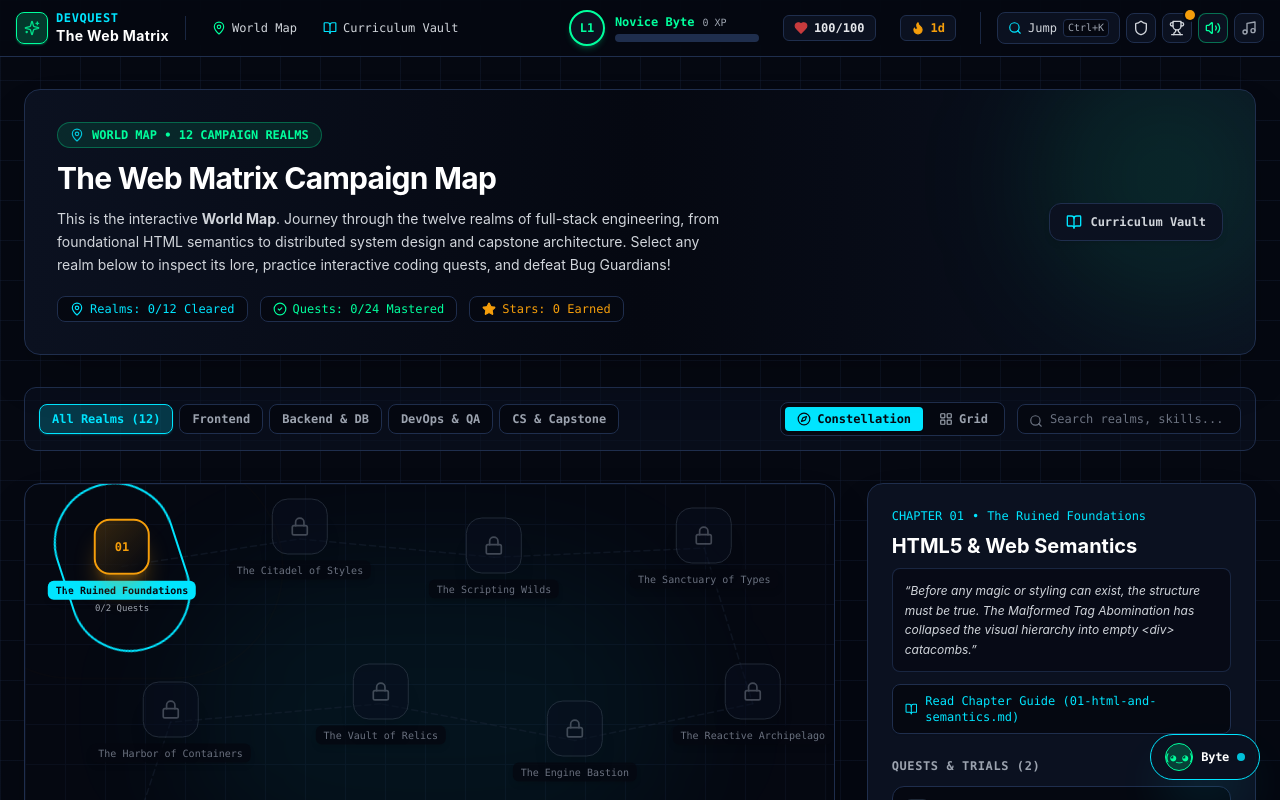
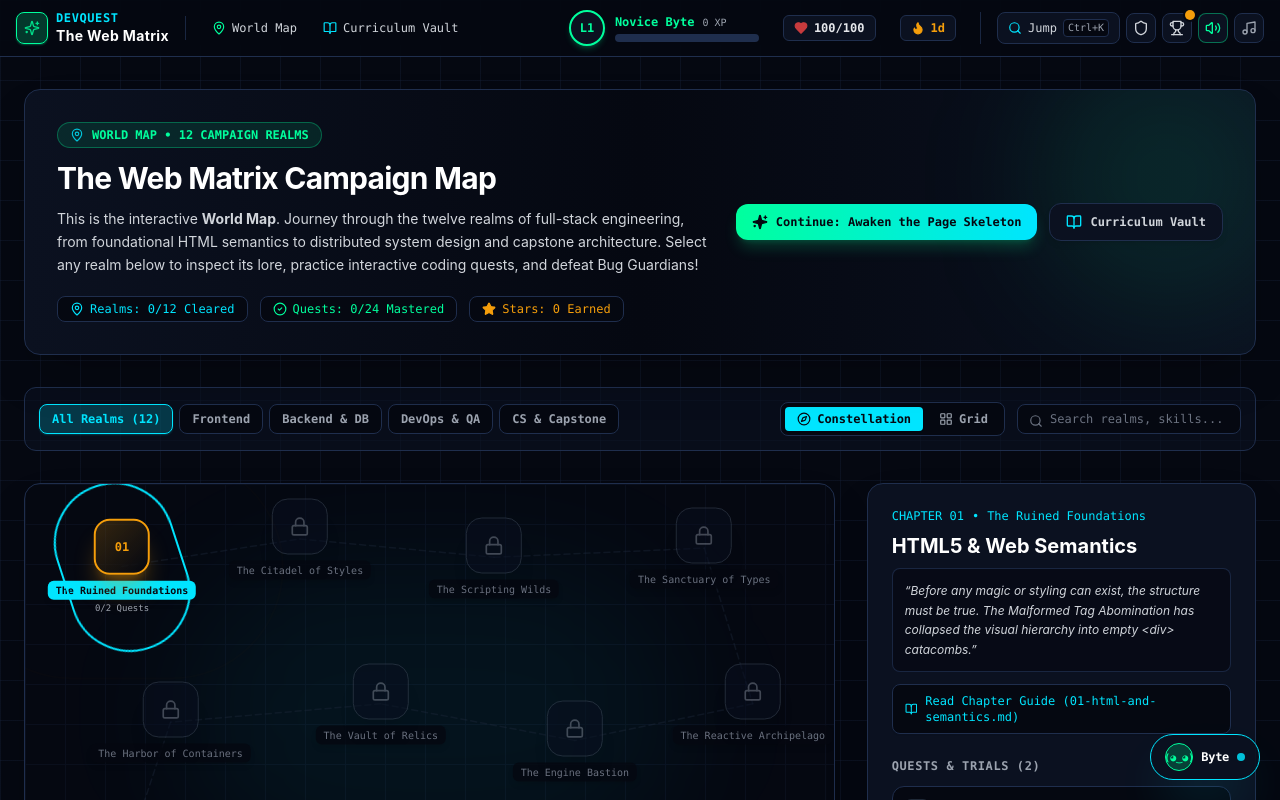
Before and after one commit to IamUnKnOwN25/fullstack-learning-guide, a Next.js app: page / in a window 1280 px wide. Shown: the top 800 px of the page. Built offline with nearby package versions, Linux system fonts and the light colour scheme.

Commit message:
feat(map): add smart next-quest CTA, constellation filter highlighting, and 3-star quest badges

```diff
--- a/src/components/ConstellationWorldMap.tsx
+++ b/src/components/ConstellationWorldMap.tsx
@@ -23,6 +23,7 @@ interface Props {
   completedBosses: string[];
   completedQuests: string[];
   level: number;
+  highlightedRealmIds?: string[];
 }
 
 // 12-Node Map Coordinates in percent (x, y)
@@ -62,6 +63,7 @@ export function ConstellationWorldMap({
   completedBosses,
   completedQuests,
   level,
+  highlightedRealmIds,
 }: Props) {
   return (
     <div className="relative w-full aspect-[16/10] sm:aspect-[16/9] min-h-[460px] max-h-[640px] rounded-2xl bg-matrix-dark border border-matrix-border overflow-hidden shadow-2xl p-4 sm:p-6 select-none">
@@ -141,6 +143,8 @@ export function ConstellationWorldMap({
 
         // Frontier node: unlocked but boss not defeated yet
         const isFrontier = isUnlocked && !isBossDefeated;
+        const isFilterMatch =
+          !highlightedRealmIds || highlightedRealmIds.includes(realm.id);
 
         return (
           <div
@@ -156,7 +160,7 @@ export function ConstellationWorldMap({
             }}
             className={`absolute z-10 flex flex-col items-center group cursor-pointer transition-all ${
               isSelected ? "scale-125 z-20" : "hover:scale-115"
-            }`}
+            } ${isFilterMatch ? "opacity-100" : "opacity-25 scale-90"}`}
           >
             {/* Frontier Ping Halo */}
             {isFrontier && (
--- a/src/components/WorldCampaignMap.tsx
+++ b/src/components/WorldCampaignMap.tsx
@@ -53,6 +53,30 @@ export function WorldCampaignMap() {
 
   const totalStars = Object.values(stars).reduce((sum, s) => sum + s, 0);
 
+  // Determine recommended next uncompleted quest or boss
+  const nextCampaignTarget = React.useMemo(() => {
+    for (const r of REALMS) {
+      const rQuests = QUESTS[r.id] || [];
+      for (const q of rQuests) {
+        if (!completedQuests.includes(q.id)) {
+          return {
+            type: "quest" as const,
+            label: `Continue: ${q.title}`,
+            href: `/quest/${r.id}/${q.id}`,
+          };
+        }
+      }
+      if (!completedBosses.includes(r.id) && BOSSES[r.id]) {
+        return {
+          type: "boss" as const,
+          label: `Boss Ready: ${BOSSES[r.id].name}`,
+          href: `/boss/${r.id}`,
+        };
+      }
+    }
+    return null;
+  }, [completedQuests, completedBosses]);
+
   const filteredRealms = REALMS.filter((realm) => {
     const category = REALM_CATEGORIES[realm.id] || "theory";
     const matchesCategory = activeCategory === "all" || category === activeCategory;
@@ -105,6 +129,17 @@ export function WorldCampaignMap() {
           </div>
 
           <div className="flex flex-col sm:flex-row items-stretch sm:items-center gap-3 shrink-0">
+            {nextCampaignTarget && (
+              <Link
+                href={nextCampaignTarget.href}
+                className="px-4 py-2.5 rounded-xl bg-gradient-to-r from-matrix-accent to-matrix-neonCyan text-matrix-dark font-mono text-xs font-extrabold flex items-center justify-center gap-2 transition-all shadow-lg shadow-matrix-accent/20 hover:scale-105"
+                onClick={() => soundEngine.playSfx("click")}
+              >
+                <Sparkles className="w-4 h-4 fill-matrix-dark" />
+                <span>{nextCampaignTarget.label}</span>
+              </Link>
+            )}
+
             <Link
               href="/curriculum"
               className="px-4 py-2.5 rounded-xl bg-matrix-card hover:bg-matrix-cardHover border border-matrix-border text-gray-300 hover:text-white font-mono text-xs font-bold flex items-center justify-center gap-2 transition-all shadow-md"
@@ -243,6 +278,7 @@ export function WorldCampaignMap() {
               completedBosses={completedBosses}
               completedQuests={completedQuests}
               level={level}
+              highlightedRealmIds={filteredRealms.map((r) => r.id)}
             />
           ) : filteredRealms.length === 0 ? (
             <div className="p-12 rounded-2xl bg-matrix-card/50 border border-dashed border-matrix-border text-center space-y-3 font-mono">
@@ -438,7 +474,18 @@ export function WorldCampaignMap() {
                             +{quest.xpReward} XP
                           </span>
                           {isQuestDone && (
-                            <Star className="w-3.5 h-3.5 text-matrix-neonGold fill-matrix-neonGold" />
+                            <span className="flex items-center gap-0.5" title={`${stars[quest.id] || 3}/3 Stars`}>
+                              {[1, 2, 3].map((s) => (
+                                <Star
+                                  key={s}
+                                  className={`w-3 h-3 ${
+                                    s <= (stars[quest.id] || 3)
+                                      ? "text-matrix-neonGold fill-matrix-neonGold"
+                                      : "text-gray-600"
+                                  }`}
+                                />
+                              ))}
+                            </span>
                           )}
                           <ArrowRight className="w-3.5 h-3.5 text-gray-400 group-hover:translate-x-0.5 transition-transform" />
                         </div>
```
Also changed, not shown: 1 other file (tests, documents, lock files or other folders).
